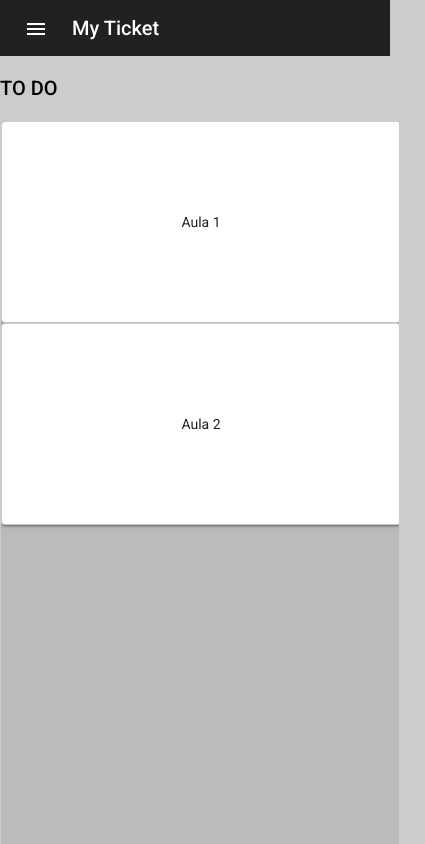
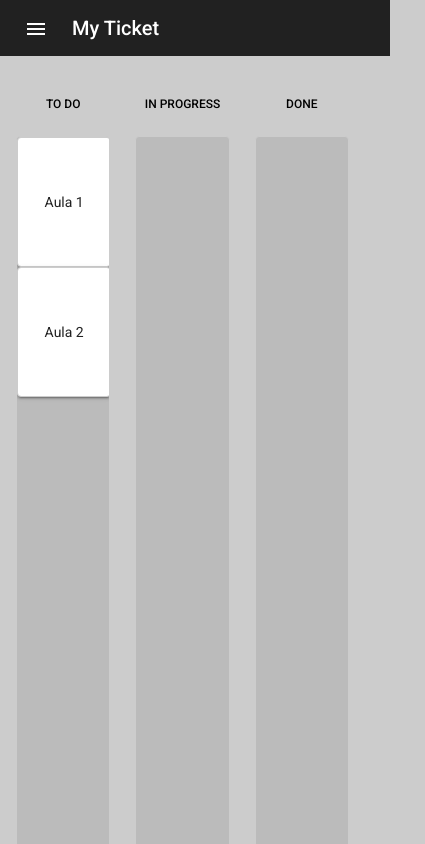
Before and after one commit to avictorsn/my-ticket, an Angular app: page / in a window 390 px wide. Shown: the top 844 px of the page, 425 px wide, since content can reach past the window. Built offline with nearby package versions, Linux system fonts and the light colour scheme.

Commit message:
[create-app] Aplicando ajustes de responsividade

```diff
--- a/main.js
+++ b/main.js
@@ -5,6 +5,8 @@ app.whenReady().then(()=> {
     let win = new BrowserWindow({
         width:  800,
         height: 600,
+        autoHideMenuBar: true,
+        minWidth: 400,
         webPreferences: {
             devTools: false,
             accessibleTitle: true
--- a/src/app/board/board.component.html
+++ b/src/app/board/board.component.html
@@ -1,5 +1,5 @@
 <div class="board-container">
-    <div cdkDropListGroup>
+    <div cdkDropListGroup class="board-flexbox">
         <div class="board-list">
           <h2>TO DO</h2>
 
--- a/src/app/board/board.component.scss
+++ b/src/app/board/board.component.scss
@@ -1,16 +1,37 @@
 .board-container {
     height: 100vh;
-    display: flex;
     margin-top: 1rem;
+    padding: 1rem;
+}
+
+.board-flexbox {
+  display: flex;
 }
 
 .board-list {
-    width: 400px;
+    width: 10rem;
     height: 100vh;
     max-width: 100%;
     margin: 0 25px 25px 0;
     display: inline-block;
     vertical-align: top;
+
+    h2 {
+      text-align: center;
+    }
+
+    @media (max-width:500px) {
+      h2 {
+        font-size: 15px;
+      }
+    }
+
+    @media (max-width:400px) {
+      h2 {
+        font-size: 12px;
+      }
+    }
+
   }
 
   .drop-list {
--- a/src/app/board/components/ticket/ticket.component.scss
+++ b/src/app/board/components/ticket/ticket.component.scss
@@ -1,9 +1,9 @@
 .ticket-box {
     width: 100%;
-    height: 200px;
+    height: 8rem;
     border: solid 1px #ccc;
     color: rgba(0, 0, 0, 0.87);
-    cursor: move;
+    cursor: pointer;
     display: flex;
     justify-content: center;
     align-items: center;
@@ -23,3 +23,7 @@
                 0 8px 10px 1px rgba(0, 0, 0, 0.14),
                 0 3px 14px 2px rgba(0, 0, 0, 0.12);
   }
+
+  .ticket-box:focus {
+    cursor: move;
+  }
```
